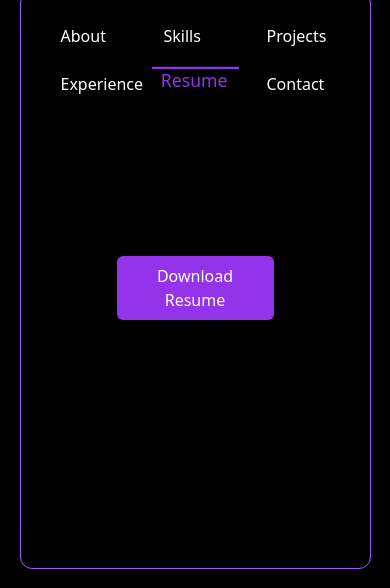
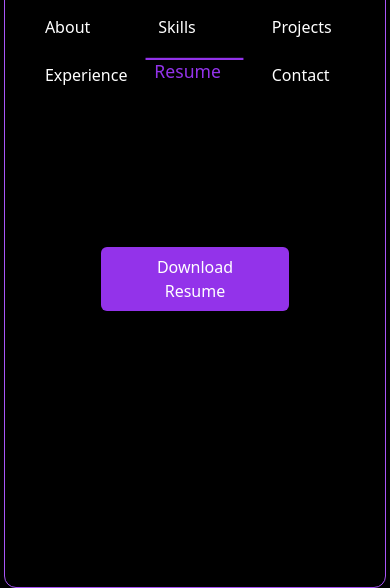
Before and after one commit to Rabbi-hasan0/my-portfolio, a plain HTML site: page Resume.html in a window 390 px wide. Shown: the part 256-844 px from the top of the page. Drawn offline with nearby package versions, Linux system fonts and the light colour scheme.

Commit message:
add something

```diff
--- a/Resume.html
+++ b/Resume.html
@@ -57,7 +57,7 @@
 
 <body class="h-screen bg-gradient-to-br from-black to-purple-900 font-poppins">
 
-    <div class="w-full h-screen flex flex-col md:flex-row justify-center gap-2 bg-black p-[5%] overflow-y-scroll">
+    <div class="w-full h-screen flex flex-col md:flex-row justify-center gap-2 bg-black px-[1%] md:p-[5%] overflow-y-scroll">
     <!-- aside 20% width -->
     <aside class="text-white rounded-xl shadow-2xl shadow-black border border-b-0 md:border-b border-purple-500 md:border-r-0 w-full h-[30%] md:h-auto md:w-[20%] p-6 flex flex-row md:flex-col md:items-start overflow-y-hidden custom-scrollbar">
     <div class="md:block md:items-start md:mb-6 md:border-b-2 border-purple-500 md:pb-4">
```
Also changed, not shown: contact.html (+1 -1 lines), index.html (+1 -1 lines), project.html (+1 -1 lines), skills.html (+1 -1 lines).
